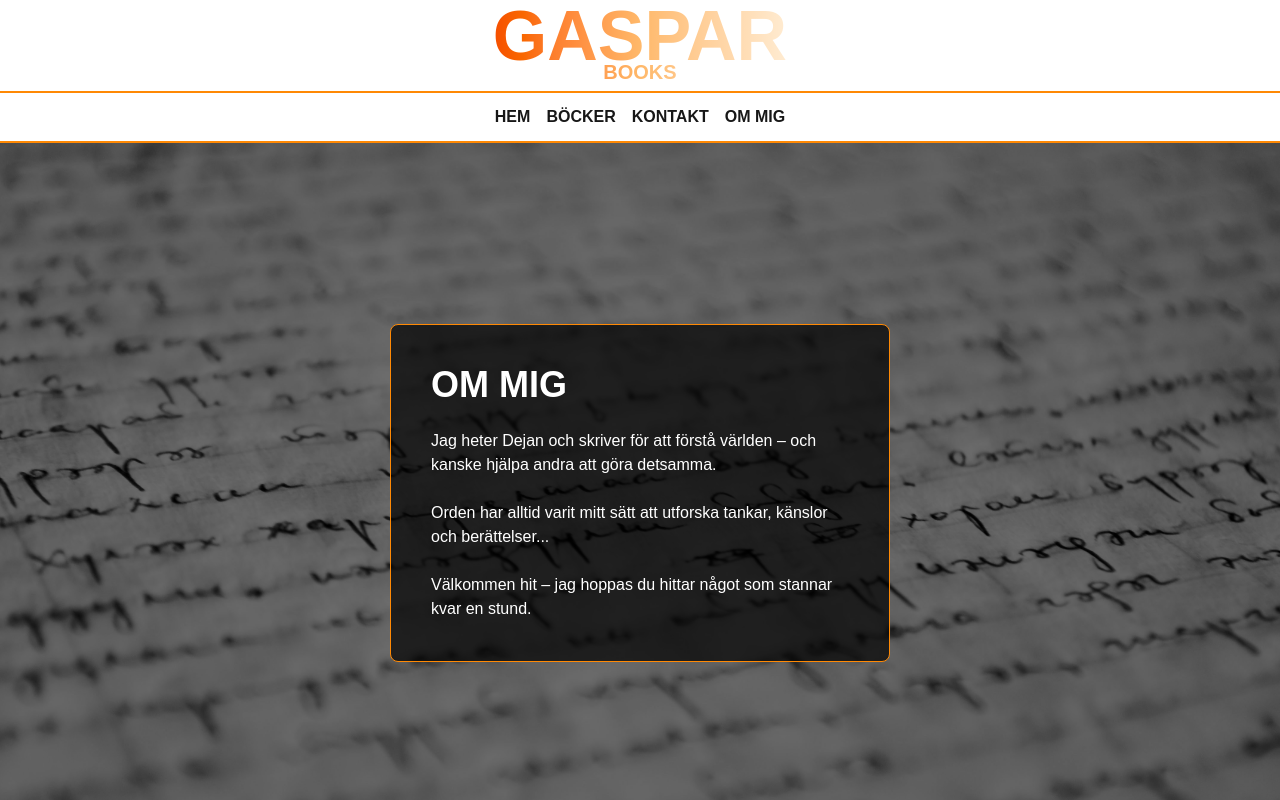
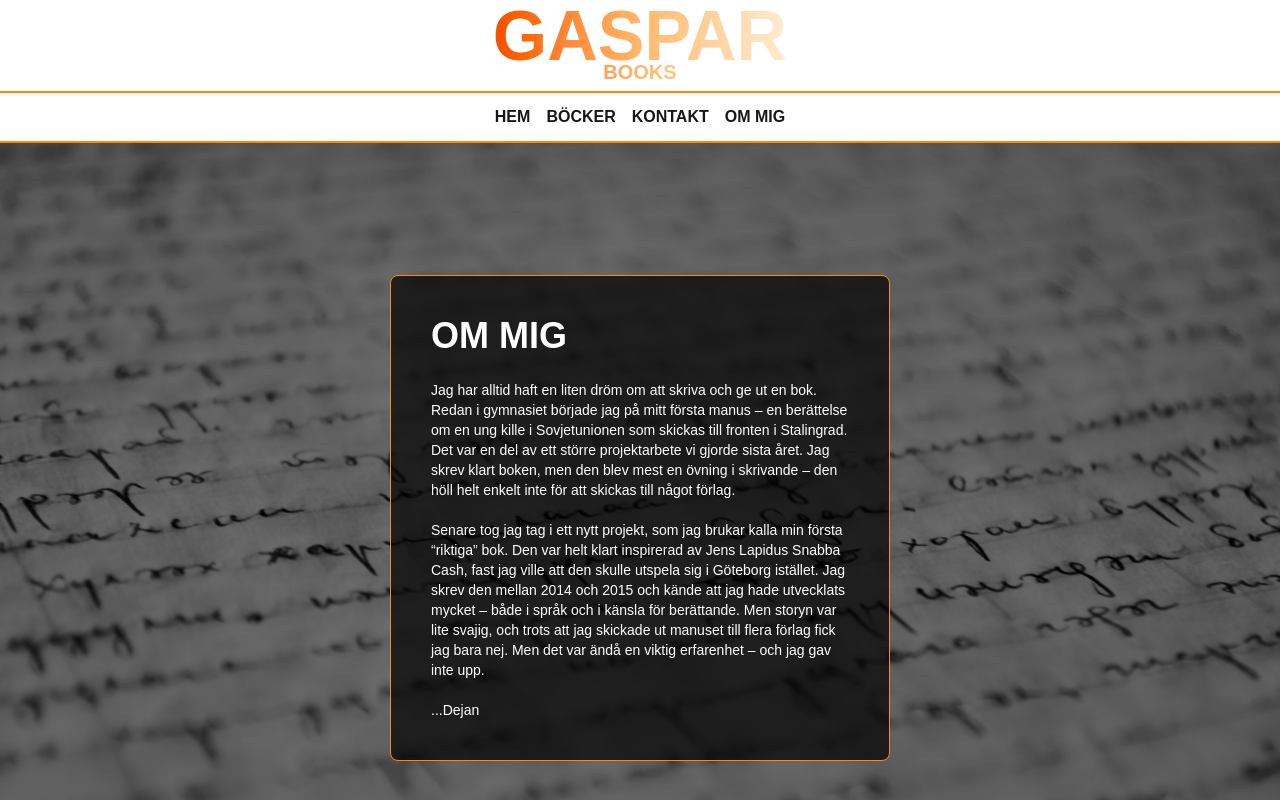
Before and after one commit to Gaspardious/book, a Next.js app in the folder book/: page /about in a window 1280 px wide. Shown: the top 800 px of the page. Built offline with nearby package versions, Linux system fonts and the light colour scheme.

Commit message:
small fixes

```diff
--- a/book/components/Hero.tsx
+++ b/book/components/Hero.tsx
@@ -4,7 +4,7 @@ import Link from 'next/link'
 
 const Hero = () => {
   return (
-    <div className="relative min-h-[700px] w-full flex flex-col items-center justify-center p-10">
+    <div className="relative min-h-[750px] w-full flex flex-col items-center justify-center p-10">
       <div
         className="absolute inset-0 bg-cover bg-center z-0"
         style={{ backgroundImage: "url('/text.jpg')" }}
--- a/book/src/app/about/page.tsx
+++ b/book/src/app/about/page.tsx
@@ -2,7 +2,7 @@ import React from 'react'
 
 const Page = () => {
   return (
-    <div className="relative min-h-[700px] w-full flex flex-col items-center justify-center p-10">
+    <div className="relative min-h-[750px] w-full flex flex-col items-center justify-center p-10">
       <div
         className="absolute inset-0 bg-cover bg-center z-0"
         style={{ backgroundImage: "url('/text.jpg')" }}
@@ -13,15 +13,18 @@ const Page = () => {
       <section className="relative text-white m-10 bg-black/70 border border-orange-400 w-full rounded-lg p-10 sm:w-[500px] flex flex-col items-start justify-center z-10">
         <h2 className="text-4xl font-bold text-center">OM MIG</h2>
         <br />
-        <p>
-          Jag heter Dejan och skriver för att förstå världen – och kanske hjälpa andra att göra detsamma.
+        <p className='text-sm'>
+          Jag har alltid haft en liten dröm om att skriva och ge ut en bok. Redan i gymnasiet började jag på mitt första manus – en berättelse om en ung kille i Sovjetunionen som skickas till fronten i Stalingrad. Det var en del av ett större projektarbete vi gjorde sista året. Jag skrev klart boken, men den blev mest en övning i skrivande – den höll helt enkelt inte för att skickas till något förlag.
           <br />
           <br />
-          Orden har alltid varit mitt sätt att utforska tankar, känslor och berättelser...
+          Senare tog jag tag i ett nytt projekt, som jag brukar kalla min första “riktiga” bok. Den var helt klart inspirerad av Jens Lapidus Snabba Cash, fast jag ville att den skulle utspela sig i Göteborg istället. Jag skrev den mellan 2014 och 2015 och kände att jag hade utvecklats mycket – både i språk och i känsla för berättande. Men storyn var lite svajig, och trots att jag skickade ut manuset till flera förlag fick jag bara nej. Men det var ändå en viktig erfarenhet – och jag gav inte upp.
           <br />
           <br />
-          Välkommen hit – jag hoppas du hittar något som stannar kvar en stund.
+          ...Dejan
         </p>
+
+
+
       </section>
     </div>
   )
--- a/book/src/app/books/[book]/[chapter]/page.tsx
+++ b/book/src/app/books/[book]/[chapter]/page.tsx
@@ -65,6 +65,8 @@ export default async function ChapterPage(props: ChapterPageProps) {
 
       {/* Pagination Footer */}
       <div className="flex justify-between items-center mt-10 fixed bottom-0 left-0 right-0 p-4 bg-black border-t-2 border-orange-400">
+  {/* Left: Previous */}
+  <div className="w-32 text-left">
     {currentPage > 1 ? (
       <a
         href={`?page=${currentPage - 1}`}
@@ -77,7 +79,9 @@ export default async function ChapterPage(props: ChapterPageProps) {
         ← Föregående sida
       </span>
     )}
+  </div>
 
+  {/* Center: Page Info */}
   <div className="flex flex-col text-sm text-gray-500 text-center">
     <span className="text-lg font-bold">
       Sida {currentPage} av {totalPages}
@@ -85,6 +89,8 @@ export default async function ChapterPage(props: ChapterPageProps) {
     <span className="text-xs">{chapter.title}</span>
   </div>
 
+  {/* Right: Next */}
+  <div className="w-32 text-right">
     {currentPage < totalPages ? (
       <a
         href={`?page=${currentPage + 1}`}
@@ -104,5 +110,6 @@ export default async function ChapterPage(props: ChapterPageProps) {
     )}
   </div>
 </div>
+    </div>
   )
 }
--- a/book/src/app/books/page.tsx
+++ b/book/src/app/books/page.tsx
@@ -32,7 +32,7 @@ const Books = () => {
   const book = books[currentIndex];
 
   return (
-    <div className="relative min-h-[700px] w-full flex flex-col items-center justify-center">
+    <div className="relative min-h-[750px] w-full flex flex-col items-center justify-center">
       <div
         className="absolute inset-0 bg-cover bg-center z-0"
         style={{ backgroundImage: "url('/text.jpg')" }}
--- a/book/src/app/contact/page.tsx
+++ b/book/src/app/contact/page.tsx
@@ -25,7 +25,7 @@ const Contact = () => {
   };
 
   return (
-    <div className="relative min-h-[700px] w-full flex flex-col items-center justify-center p-10">
+    <div className="relative min-h-[750px] w-full flex flex-col items-center justify-center p-10">
       <div className="absolute inset-0 bg-cover bg-center z-0" style={{ backgroundImage: "url('/text.jpg')" }}>
         <div className="absolute inset-0 bg-black opacity-50"></div>
       </div>
@@ -36,7 +36,6 @@ const Contact = () => {
         {!submitted ? (
           <form onSubmit={handleSubmit} className="flex flex-col gap-4 w-full mt-5">
             <input type="text" name="_honey" className="hidden" />
-            <input type="hidden" name="_captcha" value="true" />
             <input type="hidden" name="_subject" value="Nytt kontaktmeddelande från Books!" />
 
             <label htmlFor="name" className="text-xs text-white">Namn:</label>
```
Lines whose indentation alone changed are shown as unchanged.
